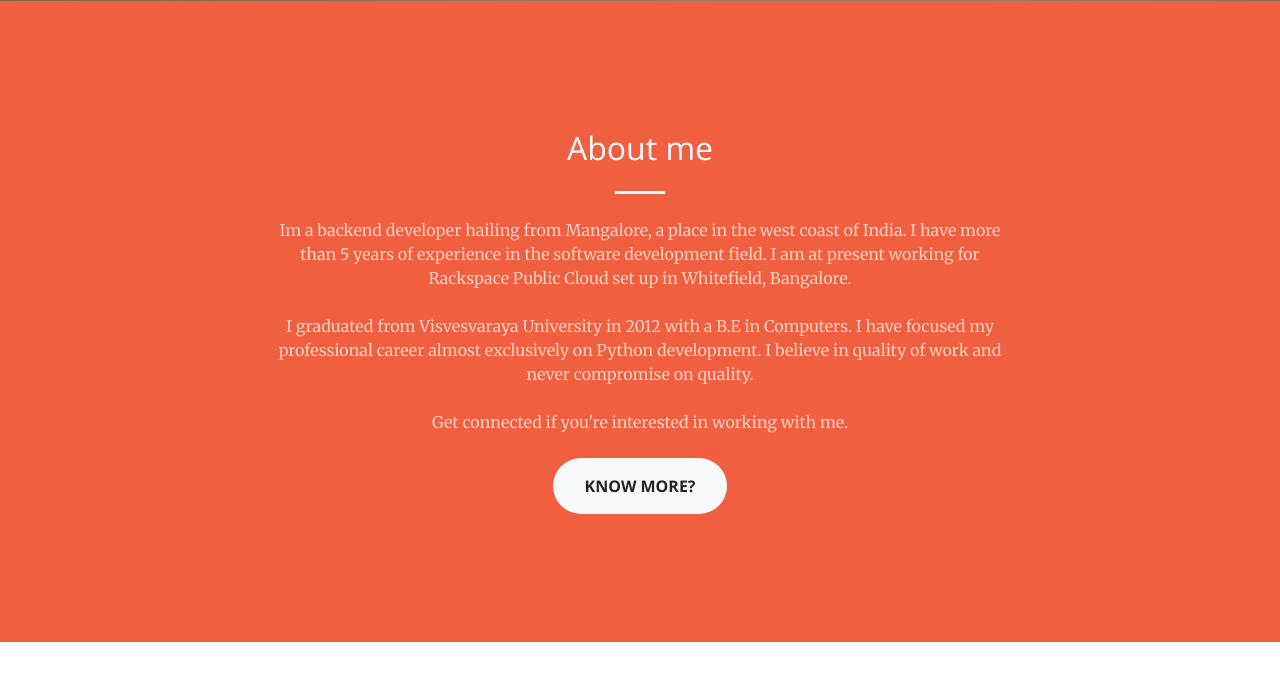
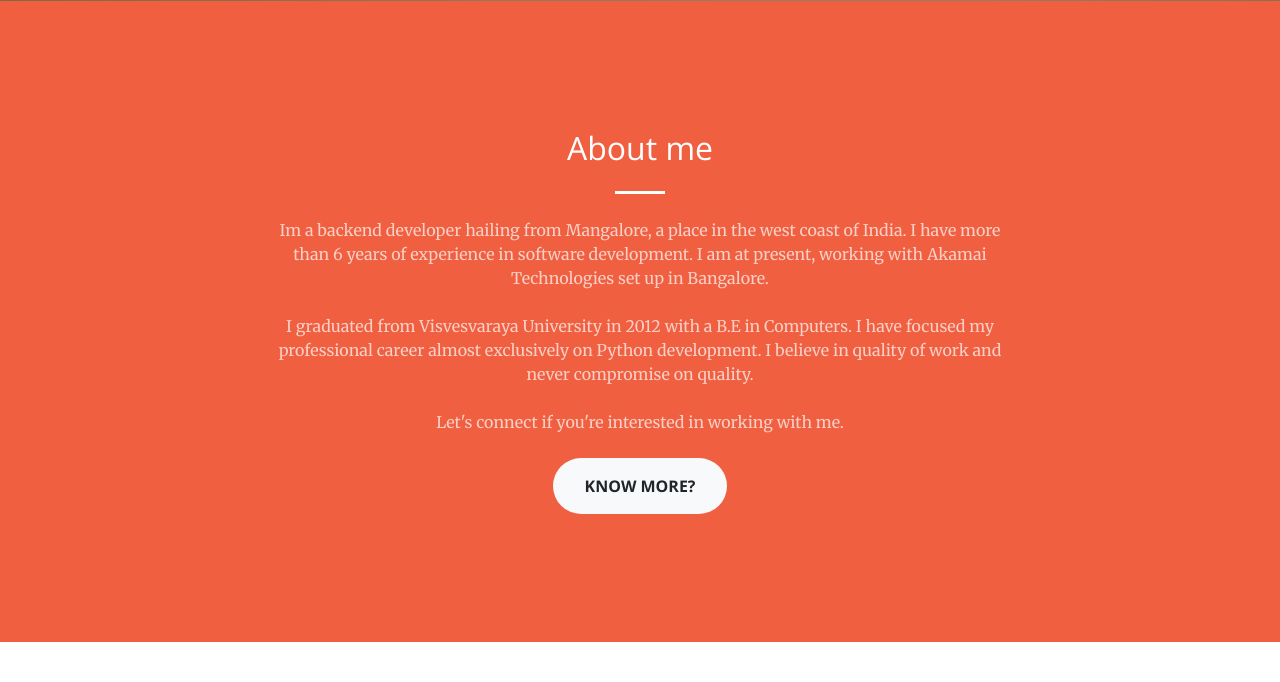
Before and after one commit to ishamibrahim/imisham.com, a Django app: page / in a window 1280 px wide. Shown: the part 799-1481 px from the top of the page. Run offline with Django 3.2, Linux system fonts and the light colour scheme; some libraries are stand-ins or nearby versions.

Commit message:
Chaning portfolio

```diff
--- a/imisham_site/imisham/templates/imisham/index.html
+++ b/imisham_site/imisham/templates/imisham/index.html
@@ -87,12 +87,12 @@
             <h2 class="section-heading text-white">About me</h2>
             <hr class="light my-4">
             <p class="text-faded mb-4">Im a backend developer hailing from Mangalore, a place in the west coast of India.
-              I have more than 5 years of experience in the software development field. I am at present working for Rackspace Public Cloud set up in Whitefield, Bangalore.
+              I have more than 6 years of experience in software development. I am at present, working with Akamai Technologies set up in Bangalore.
               <br/> <br/>
               I graduated from Visvesvaraya University in 2012 with a B.E in Computers. I have focused my professional career almost exclusively on Python development.
               I believe in quality of work and never compromise on quality.
               <br/> <br/>
-              Get connected if you're interested in working with me.</p>
+              Let's connect if you're interested in working with me.</p>
             <a class="btn btn-light btn-xl js-scroll-trigger" href="#motto">Know more?</a>
           </div>
         </div>
@@ -114,14 +114,14 @@
             <div class="service-box mt-5 mx-auto">
               <i class="fa fa-4x fa-feed text-primary mb-3 sr-icons"></i>
               <h3 class="mb-3">Communication</h3>
-              <p class="text-muted mb-0">Good communication is really important. The art of communication is the language of leadership.</p>
+              <p class="text-muted mb-0">Good communication can take you places. The art of communication is the language of leadership.</p>
             </div>
           </div>
           <div class="col-lg-3 col-md-6 text-center">
             <div class="service-box mt-5 mx-auto">
               <i class="fa fa-4x fa-steam text-primary mb-3 sr-icons"></i>
               <h3 class="mb-3">Design</h3>
-              <p class="text-muted mb-0">Designing is the most crucial phase in any project development. I put a lot of effort to come up with a perfect design for any project. One it's done, the rest is easy.</p>
+              <p class="text-muted mb-0">Designing is the most crucial phase in any project development. I put a lot of effort to come up with a perfect design for any project. Once you pass this, the rest is easy.</p>
             </div>
           </div>
           <div class="col-lg-3 col-md-6 text-center">
@@ -169,7 +169,7 @@
                     Back-end
                   </div>
                   <div class="project-name">
-                    Python . API . REST . Devops
+                    Python . API . REST . Devops . GOLang
                   </div>
                 </div>
               </div>
@@ -301,7 +301,7 @@
                 </a>
               </li>
             </ul>
-            <p class="copyright text-center text-muted">Copyright Isham Ibrahim&copy; 2018</p>
+            <p class="copyright text-center text-muted">Copyright Isham Ibrahim&copy; 2019</p>
           </div>
         </div>
       </div>
```
